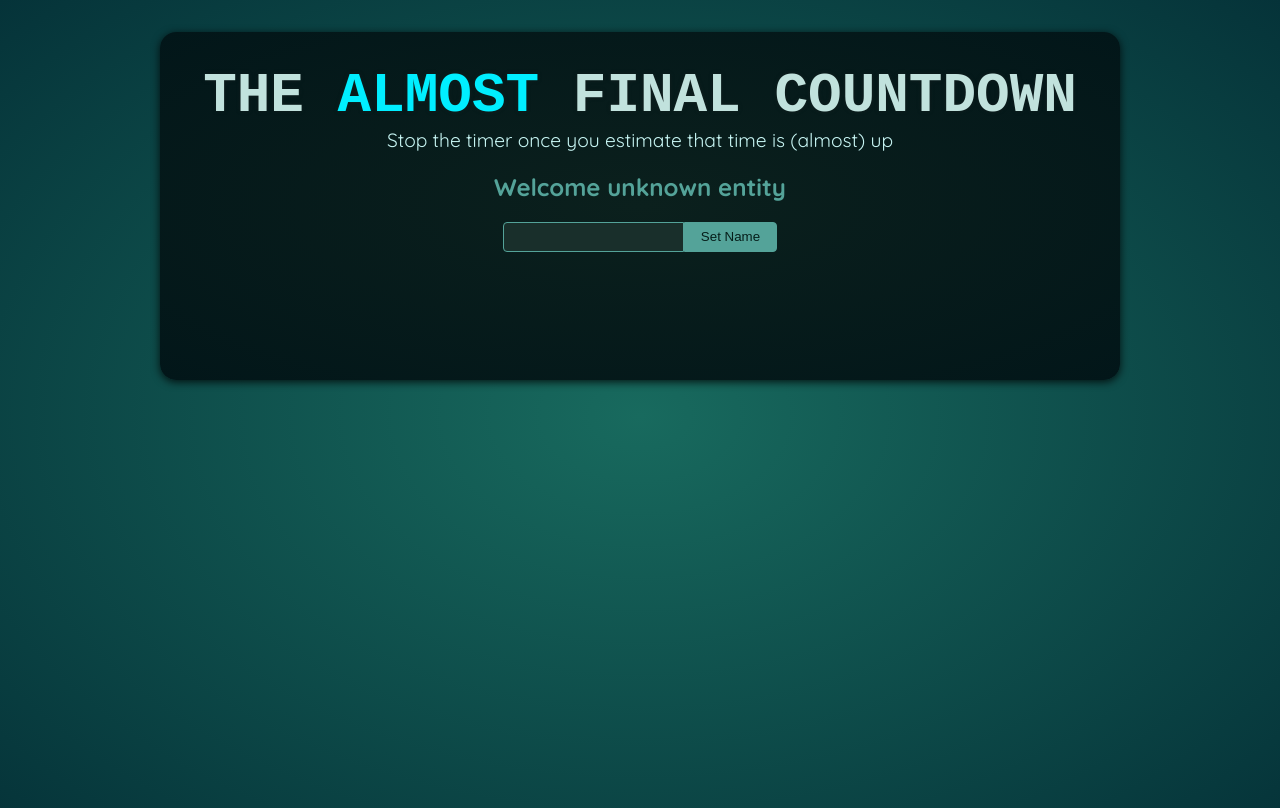
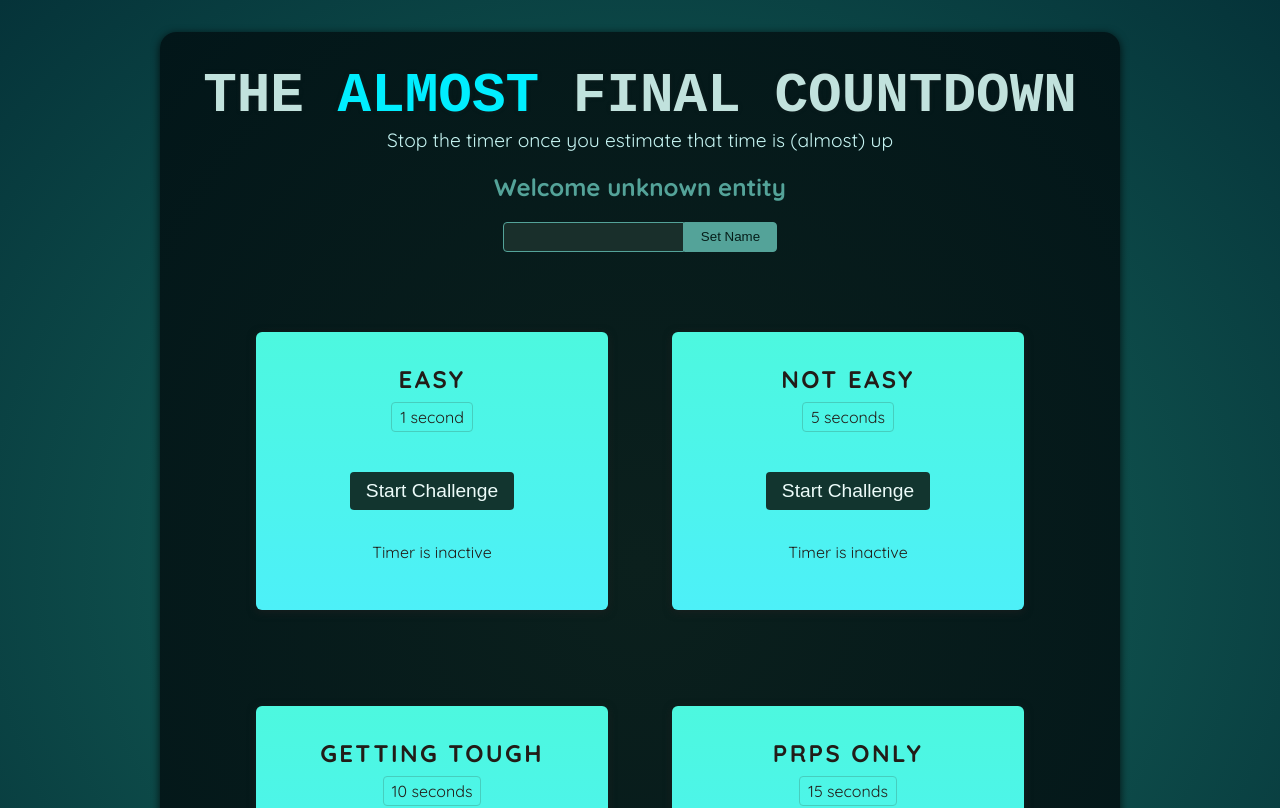
Before and after one commit to sreedhar-eg1/mastering-react-js, a React (Vite) app: page / in a window 1280 px wide. Shown: the top 808 px of the page. Built offline with nearby package versions, Linux system fonts and the light colour scheme; a web font is replaced by a local one.

Commit message:
completed refs and portals

```diff
--- a/src/App.jsx
+++ b/src/App.jsx
@@ -1,10 +1,16 @@
 import Player from './components/Player.jsx';
+import TimerChallenge from './components/TimerChallenge.jsx';
 
 function App() {
   return (
     <>
       <Player />
-      <div id="challenges"></div>
+      <div id="challenges">
+        <TimerChallenge title='Easy' targetTime={1}/>
+        <TimerChallenge title='Not Easy' targetTime={5}/>
+        <TimerChallenge title='Getting Tough' targetTime={10}/>
+        <TimerChallenge title='Prps Only' targetTime={15}/>
+      </div>
     </>
   );
 }
--- a/src/components/Player.jsx
+++ b/src/components/Player.jsx
@@ -1,10 +1,29 @@
+import { useRef } from "react";
+import { useState } from "react";
+
 export default function Player() {
+  const playerName = useRef()
+
+  const [enteredPlayerName, setEnteredPlayerName] = useState(null)
+  // const [submitted, setSubmitted] =  useState(false)
+
+
+  // function handleChange(event) {
+  //   setEnteredPlayerName(event.target.value)
+  // }
+
+  function handleClick() {
+    // setSubmitted(true)
+    setEnteredPlayerName(playerName.current.value)
+    playerName.current.value = ''
+  }
+
   return (
     <section id="player">
-      <h2>Welcome unknown entity</h2>
+      <h2>Welcome {enteredPlayerName ?? 'unknown entity'}</h2>
       <p>
-        <input type="text" />
-        <button>Set Name</button>
+        <input ref={playerName} type="text"/>
+        <button onClick={handleClick}>Set Name</button>
       </p>
     </section>
   );
--- /dev/null
+++ b/src/components/ResultModal.jsx
@@ -0,0 +1,44 @@
+
+import { forwardRef, useImperativeHandle, useRef } from "react"
+import { createPortal } from "react-dom";
+
+// Only react 19 support this way of forwarding ref, for older version we need to use forwardRef
+// export default function ResultModal({ref, result, targetTime}) {
+//     return <dialog ref={ref} className="result-modal">
+//         <h2>You {result}</h2>
+//         <p>The target time was <strong>{targetTime} seconds.</strong></p>
+//         <p>You stopped the timer with <strong> x seconds left.</strong></p>
+//         <form method="dialog">
+//             <button>Close</button>
+//         </form>
+//     </dialog>
+// }
+
+// Older version
+
+const ResultModal = forwardRef(function ResultModal({targetTime, timeRemaining, onReset}, ref) {
+    const dialog = useRef()
+
+    const userLost = timeRemaining <= 0;
+    const formattedTimeRemaining = (timeRemaining / 1000).toFixed(2)
+    const score = Math.round((1 - timeRemaining / (targetTime * 1000)) * 100)
+
+    useImperativeHandle(ref, () => {
+        return {
+            open: () => dialog.current.showModal()
+        }
+    })
+
+    return createPortal(<dialog ref={dialog} className="result-modal">
+        {userLost && <h2>You Lost</h2>}
+        {!userLost && <h2>You Score: {score}</h2>}
+        <p>The target time was <strong>{targetTime} seconds.</strong></p>
+        <p>You stopped the timer with <strong> {formattedTimeRemaining} seconds left.</strong></p>
+        <form method="dialog" onSubmit={onReset}>
+            <button>Close</button>
+        </form>
+    </dialog>, document.getElementById('modal'))
+}
+)
+
+export default ResultModal;
--- /dev/null
+++ b/src/components/TimerChallenge.jsx
@@ -0,0 +1,66 @@
+import { useRef, useState } from "react";
+import ResultModal from "./ResultModal";
+
+export default function TimerChallenge({ title, targetTime }) {
+  const timer = useRef();
+  const dialog = useRef();
+
+//   const [timerStarted, setTimerStarted] = useState(false);
+//   const [timerExpired, setTimerExpired] = useState(false);
+
+const [timeRemaining, setTimeRemaining] = useState(targetTime * 1000)
+
+const timerIsActive = timeRemaining > 0 && timeRemaining < targetTime * 1000;
+
+if (timeRemaining <= 0) {
+    clearInterval(timer.current)
+    dialog.current.open()
+}
+
+function handleReset() {
+    setTimeRemaining(targetTime * 1000)
+}
+
+//   function handleStart() {
+//     setTimerStarted(true);
+//     timer.current = setTimeout(() => {
+//       setTimerExpired(true);
+//       dialog.current.open();
+//     }, targetTime * 1000);
+//   }
+
+function handleStart() {
+    timer.current = setInterval(() => {
+      setTimeRemaining(prevTimeremaining => prevTimeremaining - 10)
+    }, 10);
+  }
+
+//   function handleStop() {
+//     clearTimeout(timer.current);
+//   }
+
+function handleStop() {
+    dialog.current.open()
+    clearInterval(timer.current);
+  }
+
+  return (
+    <>
+      <ResultModal ref={dialog} targetTime={targetTime} timeRemaining={timeRemaining} onReset={handleReset} />
+      <section className="challenge">
+        <h2>{title}</h2>
+        <p className="challenge-time">
+          {targetTime} second{targetTime > 1 ? "s" : ""}
+        </p>
+        <p>
+          <button onClick={timerIsActive ? handleStop : handleStart}>
+            {timerIsActive ? "Stop" : "Start"} Challenge
+          </button>
+        </p>
+        <p className={timerIsActive ? "active" : undefined}>
+          {timerIsActive ? "Timer is running..." : "Timer is inactive"}
+        </p>
+      </section>
+    </>
+  );
+}
```
Also changed, not shown: 1 other file (tests, documents, lock files or other folders).
